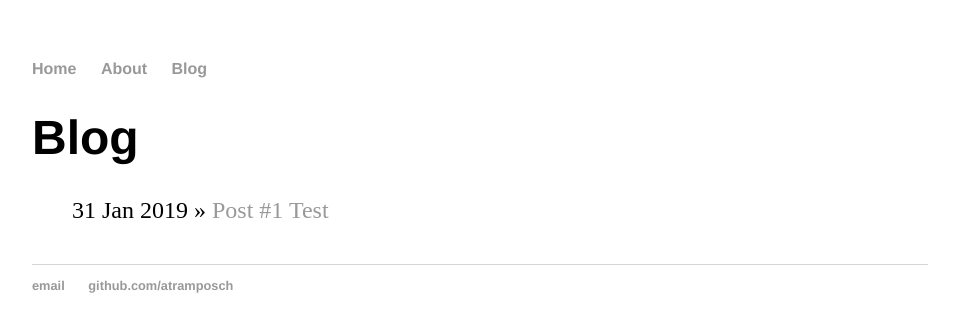
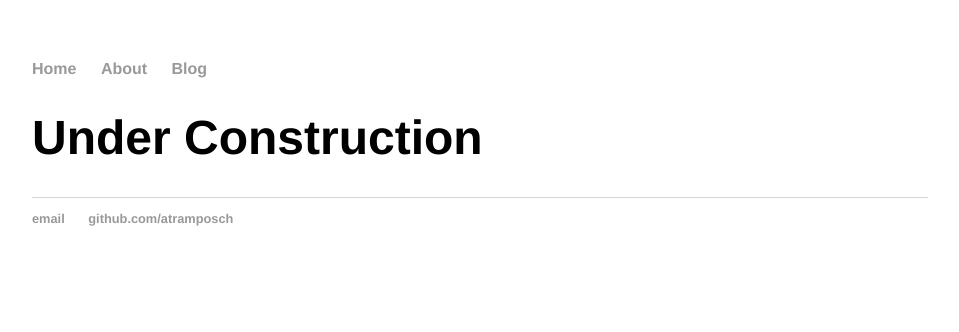
Before and after one commit to atramposch/website, a Jekyll site: the page built from blog/index.html, in a window 1280 px wide. Shown: the top 332 px of the page, without its empty margins (160-1119 px from the left). Built offline with Jekyll 4.4.1, drawn with Linux system fonts in a browser that asks for light colours.

Commit message:
Update index.html

```diff
--- a/blog/index.html
+++ b/blog/index.html
@@ -2,10 +2,4 @@
 layout: default
 title: Blog
 ---
-	<h1>{{ page.title }}</h1>
-	<ul class="posts">
-
-	  {% for post in site.posts %}
-	    <li><span>{{ post.date | date_to_string }}</span> » <a href="{{ post.url }}" title="{{ post.title }}">{{ post.title }}</a></li>
-	  {% endfor %}
-	</ul>
+	<h1>Under Construction</h1>
```
